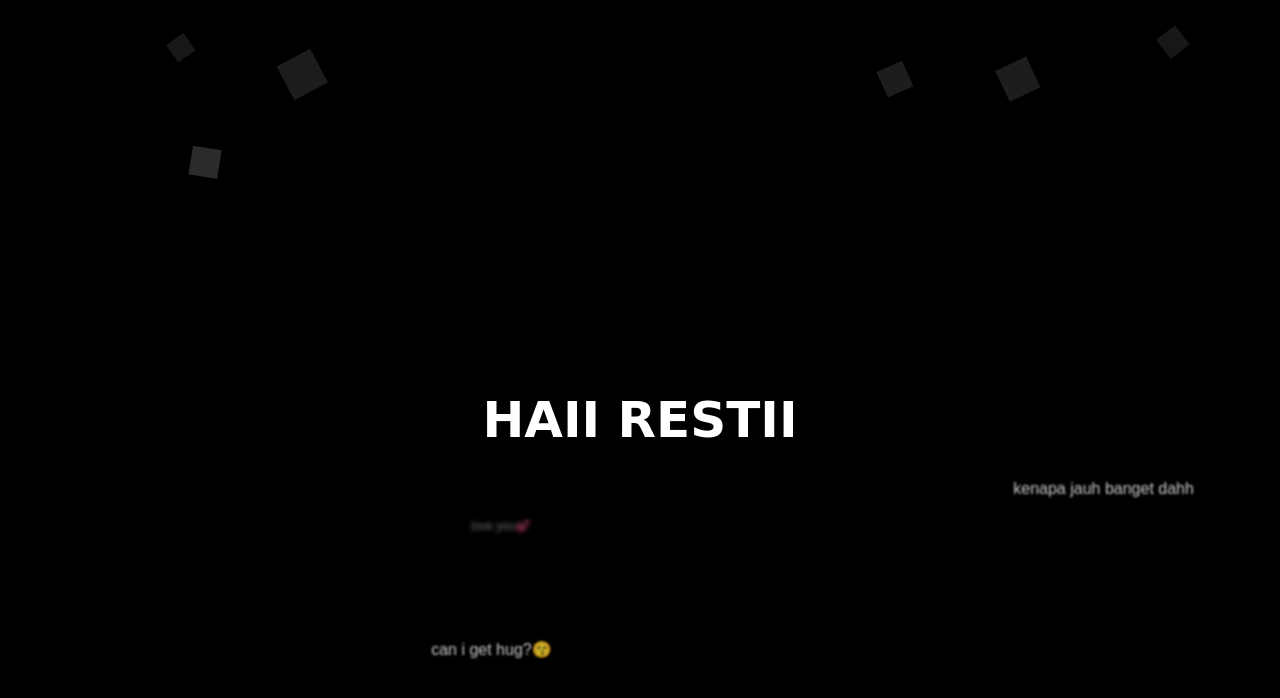
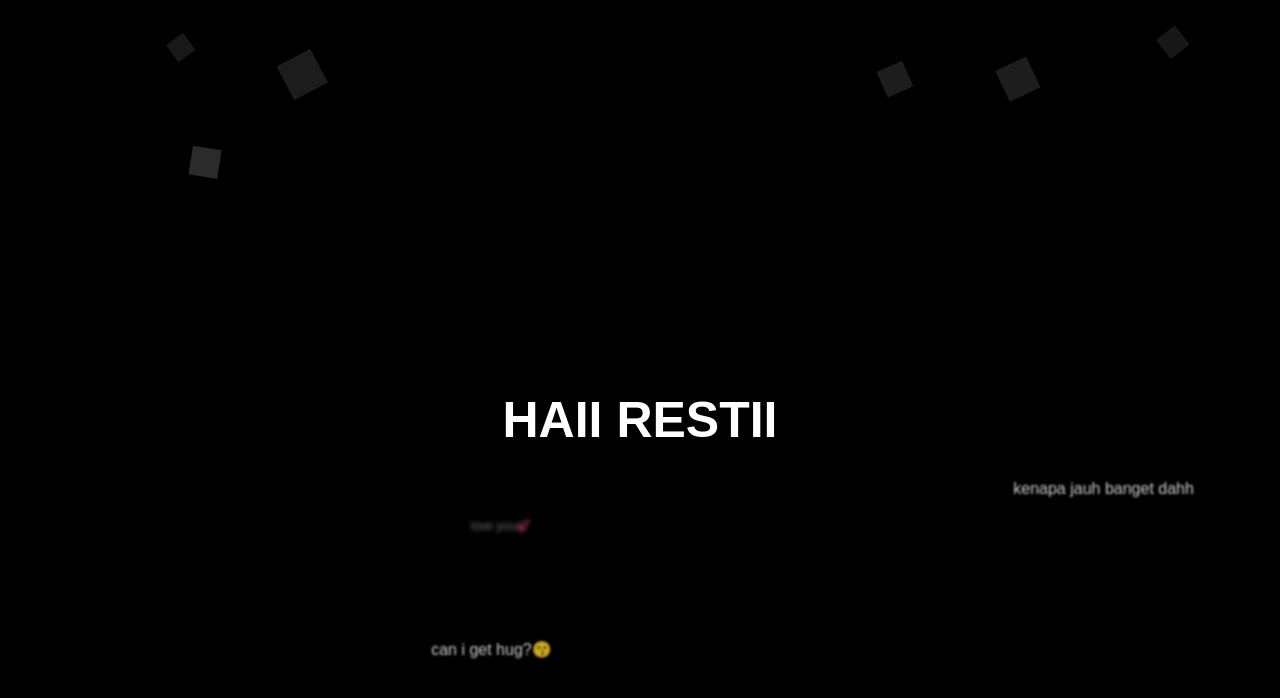
Before and after one commit to Keroo0/ForResti, a plain HTML site: page index.html in a window 1280 px wide. Both pictures are taken after a click on the button "Masuk". Drawn offline with Linux system fonts and the light colour scheme; grey boxes are pictures that could not be loaded.

Commit message:
perubahan font

```diff
--- a/index.html
+++ b/index.html
@@ -3,7 +3,7 @@
 <head>
   <meta charset="UTF-8">
   <meta name="viewport" content="width=device-width, initial-scale=1.0">
-  <title>Selamat Datang</title>
+  <title>Buat Resti</title>
   <link rel="stylesheet" href="style.css">
   <link href="https://fonts.googleapis.com/css2?family=Dancing+Script&display=swap" rel="stylesheet">
 
--- a/style.css
+++ b/style.css
@@ -74,7 +74,7 @@ body {
 
 #changetext {
   font-size: 50px;
-  font-family: 'Great Vibes', cursive;
+  font-family: 'Arial', sans-serif;
   max-width: 100%;
   text-transform: uppercase;
 }
```
